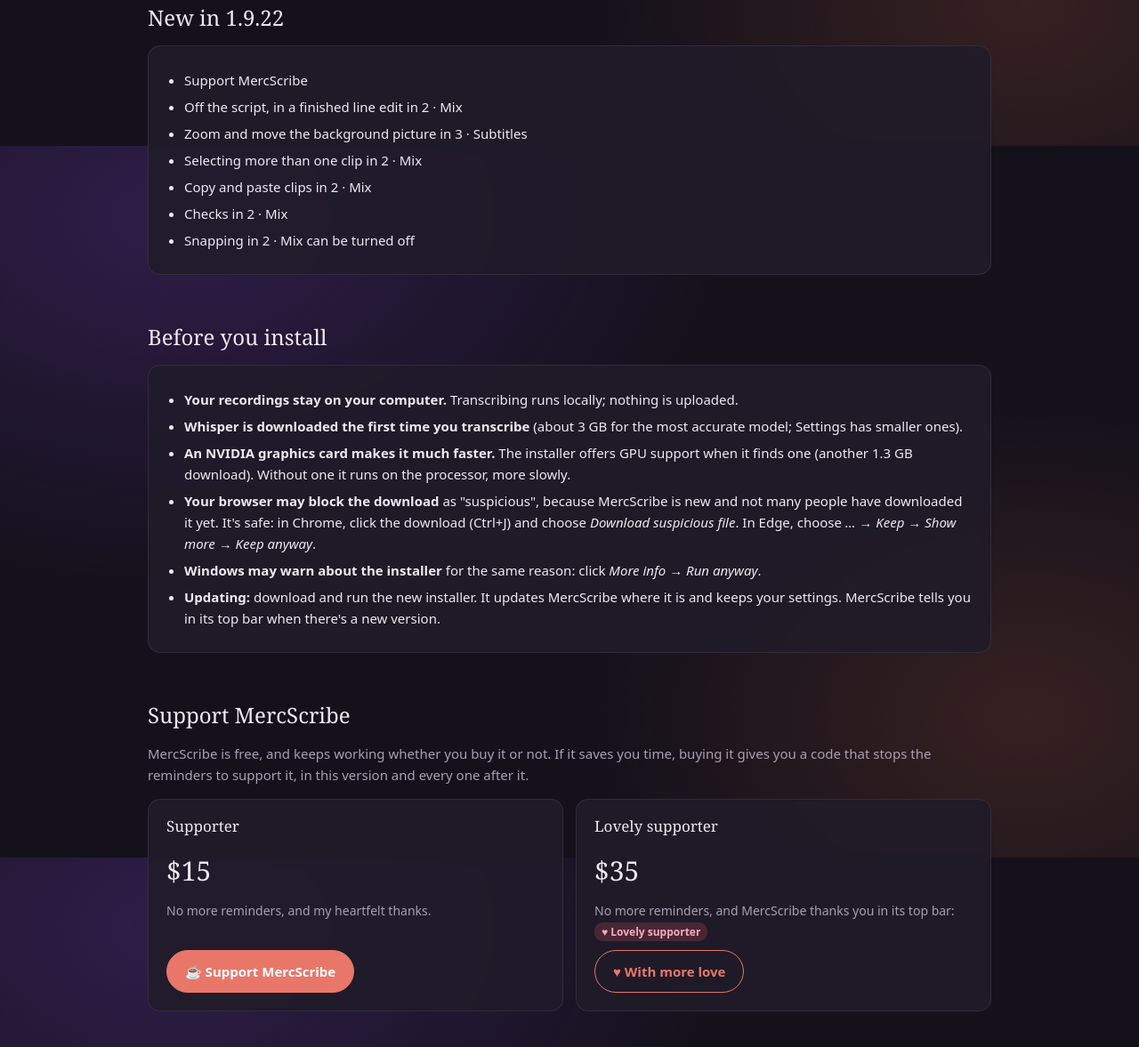
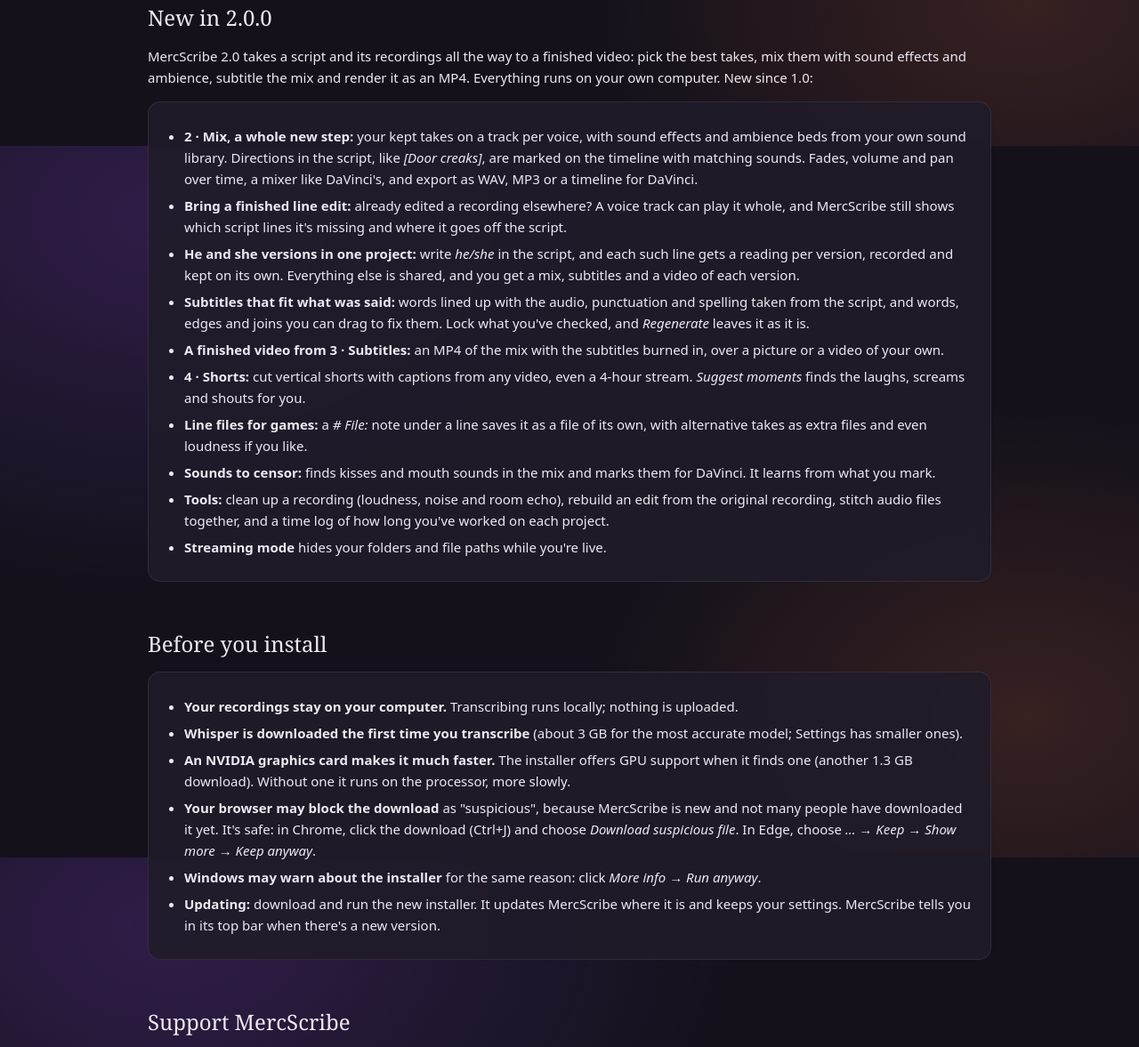
Before and after one commit to Viddeliten/mercscribe-website, a plain HTML site: page public_html/index.html in a window 1280 px wide. Shown: the part 1436-2613 px from the top of the page at 89% size. Drawn offline with Linux system fonts and the light colour scheme.

Commit message:
Update README.md, version.json, and index.html for MercScribe 2.0 release; add new installer

```diff
--- a/public_html/index.html
+++ b/public_html/index.html
@@ -139,6 +139,7 @@
     </div>
 
     <h2 id="newHead" hidden>New in <span id="newVersion"></span></h2>
+    <p id="newSummary" hidden></p>
     <div class="card" id="newCard" hidden><ul class="notes" id="notes"></ul></div>
 
     <h2>Before you install</h2>
@@ -181,6 +182,8 @@
 
   <script>
     const esc = (t) => String(t).replace(/[<>&"]/g, (c) => ({ '<': '&lt;', '>': '&gt;', '&': '&amp;', '"': '&quot;' })[c]);
+    // The news comes from CHANGELOG.md: **bold** and *italics* are kept.
+    const md = (t) => esc(t).replace(/\*\*(.+?)\*\*/g, '<b>$1</b>').replace(/\*(.+?)\*/g, '<i>$1</i>');
     // version.json is written by build-installer.ps1 next to this page, with the installer.
     fetch('version.json', { cache: 'no-store' }).then((r) => r.json()).then((v) => {
       const link = document.getElementById('download');
@@ -192,14 +195,18 @@
       if (older.length) {
         document.getElementById('older').innerHTML = older.map((o) =>
           `<li><a href="${encodeURI(o.file)}">${esc(o.version)}</a> <span class="muted">· ${o.sizeMB} MB · ${esc(o.date)}</span>${
-            (o.news || []).length ? `<details><summary>What was new</summary><ul>${o.news.map((n) => `<li>${esc(n)}</li>`).join('')}</ul></details>` : ''}</li>`).join('');
+            (o.news || []).length ? `<details><summary>What was new</summary><ul>${o.news.map((n) => `<li>${md(n)}</li>`).join('')}</ul></details>` : ''}</li>`).join('');
         document.getElementById('olderBox').hidden = false;
       }
       const notes = (v.news || []).filter(Boolean);
       if (notes.length) {
         document.getElementById('newVersion').textContent = v.version;
-        document.getElementById('notes').innerHTML = notes.map((n) => `<li>${esc(n)}</li>`).join('');
+        document.getElementById('notes').innerHTML = notes.map((n) => `<li>${md(n)}</li>`).join('');
         document.getElementById('newHead').hidden = document.getElementById('newCard').hidden = false;
+        if (v.summary) {
+          document.getElementById('newSummary').innerHTML = md(v.summary);
+          document.getElementById('newSummary').hidden = false;
+        }
       }
     }).catch(() => { document.getElementById('downloadMeta').textContent = 'The download is being updated. Please try again in a little while.'; });
   </script>
--- a/public_html/version.json
+++ b/public_html/version.json
@@ -1,10 +1,29 @@
+{
+    "version":  "2.0.0",
+    "url":  "https://mercurious.love/app/mercscribe/",
+    "file":  "downloads/MercScribe-Setup-2.0.0.exe",
+    "sizeMB":  70,
+    "date":  "2026-11-06",
+    "notes":  "2 · Mix, a whole new step; Bring a finished line edit; He and she versions in one project",
+    "summary":  "MercScribe 2.0 takes a script and its recordings all the way to a finished video: pick the best takes, mix them with sound effects and ambience, subtitle the mix and render it as an MP4. Everything runs on your own computer. New since 1.0:",
+    "news":  [
+                 "**2 · Mix, a whole new step:** your kept takes on a track per voice, with sound effects and ambience beds from your own sound library. Directions in the script, like *[Door creaks]*, are marked on the timeline with matching sounds. Fades, volume and pan over time, a mixer like DaVinci\u0027s, and export as WAV, MP3 or a timeline for DaVinci.",
+                 "**Bring a finished line edit:** already edited a recording elsewhere? A voice track can play it whole, and MercScribe still shows which script lines it\u0027s missing and where it goes off the script.",
+                 "**He and she versions in one project:** write *he/she* in the script, and each such line gets a reading per version, recorded and kept on its own. Everything else is shared, and you get a mix, subtitles and a video of each version.",
+                 "**Subtitles that fit what was said:** words lined up with the audio, punctuation and spelling taken from the script, and words, edges and joins you can drag to fix them. Lock what you\u0027ve checked, and *Regenerate* leaves it as it is.",
+                 "**A finished video from 3 · Subtitles:** an MP4 of the mix with the subtitles burned in, over a picture or a video of your own.",
+                 "**4 · Shorts:** cut vertical shorts with captions from any video, even a 4-hour stream. *Suggest moments* finds the laughs, screams and shouts for you.",
+                 "**Line files for games:** a *# File:* note under a line saves it as a file of its own, with alternative takes as extra files and even loudness if you like.",
+                 "**Sounds to censor:** finds kisses and mouth sounds in the mix and marks them for DaVinci. It learns from what you mark.",
+                 "**Tools:** clean up a recording (loudness, noise and room echo), rebuild an edit from the original recording, stitch audio files together, and a time log of how long you\u0027ve worked on each project.",
+                 "**Streaming mode** hides your folders and file paths while you\u0027re live."
+             ],
+    "older":  [
                   {
                       "version":  "1.9.22",
-    "url":  "https://mercurious.love/app/mercscribe/",
                       "file":  "downloads/MercScribe-Setup-1.9.22.exe",
                       "sizeMB":  70,
                       "date":  "2026-11-05",
-    "notes":  "Support MercScribe; Off the script, in a finished line edit in 2 · Mix",
                       "news":  [
                                    "Support MercScribe",
                                    "Off the script, in a finished line edit in 2 · Mix",
@@ -13,8 +32,8 @@
                                    "Copy and paste clips in 2 · Mix",
                                    "Checks in 2 · Mix",
                                    "Snapping in 2 · Mix can be turned off"
-             ],
-    "older":  [
+                               ]
+                  },
                   {
                       "version":  "1.9.0",
                       "file":  "downloads/MercScribe-Setup-1.9.0.exe",
```
Also changed, not shown: 2 other files. Lines whose indentation alone changed are shown as unchanged.
